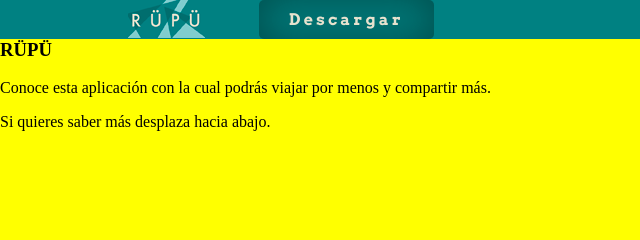
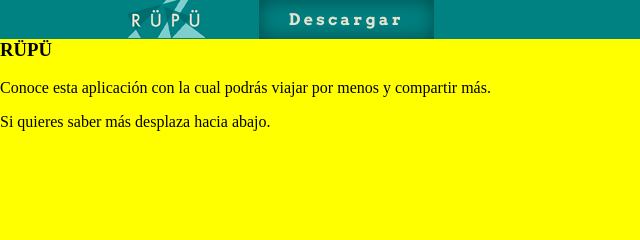
Before and after one commit to samirabajbuj/Proyecto-Curso-de-Front-End, a plain HTML site: page index.html in a window 1280 px wide. Shown: the top 240 px of the page, 0-640 px from the left. Drawn offline with Linux system fonts and the light colour scheme.

Commit message:
edición botón

```diff
--- a/css/style.css
+++ b/css/style.css
@@ -41,8 +41,7 @@
 	text-decoration: none;
 	position: relative;
 	bottom: 13px;
-	border-radius: 5px;
-	box-shadow: inset 0px 0px 40px #004C4A;
+	box-shadow: inset 0px 0px 20px #004C4A;
 	font-family: 'Arvo', serif;
 	font-weight: 700;
 	letter-spacing: 0.2em;
```
